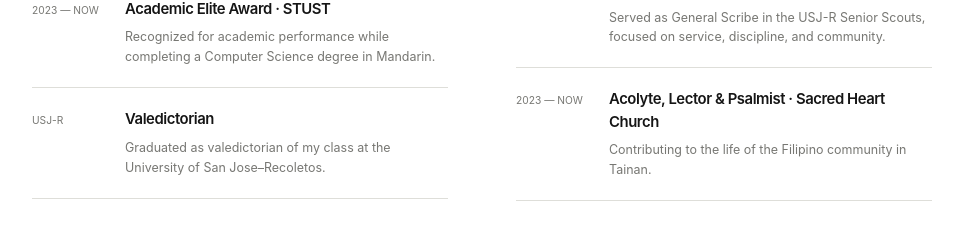
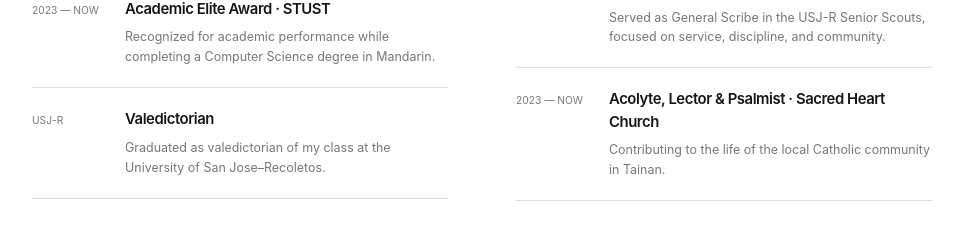
Before and after one commit to mendresvon/von-portfolio-v2, a Next.js app: page / in a window 1280 px wide. Shown: the part 5276-5506 px from the top of the page, without its empty margins (158-1121 px from the left). Built offline with nearby package versions, Linux system fonts and the light colour scheme.

Commit message:
fix: describe service to Tainan's local Catholic community

```diff
--- a/src/components/core_portfolio.tsx
+++ b/src/components/core_portfolio.tsx
@@ -222,8 +222,8 @@ const leadership = [
     periodZh: "2023 — 至今",
     title: "Acolyte, Lector & Psalmist · Sacred Heart Church",
     titleZh: "聖心堂輔祭、讀經員與領唱員",
-    detail: "Contributing to the life of the Filipino community in Tainan.",
-    detailZh: "參與並服務臺南菲律賓社群的教會生活。",
+    detail: "Contributing to the life of the local Catholic community in Tainan.",
+    detailZh: "參與並服務臺南在地天主教社群的教會生活。",
   },
 ];
 
```
